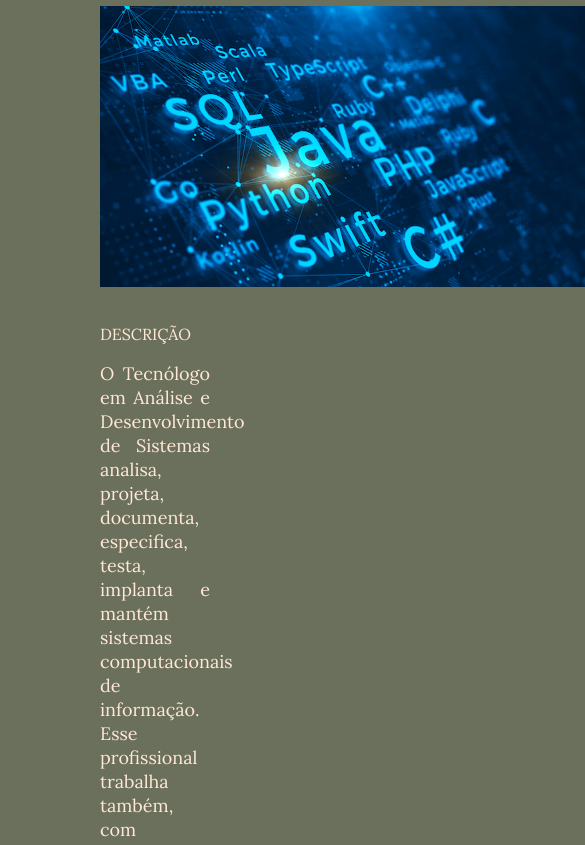
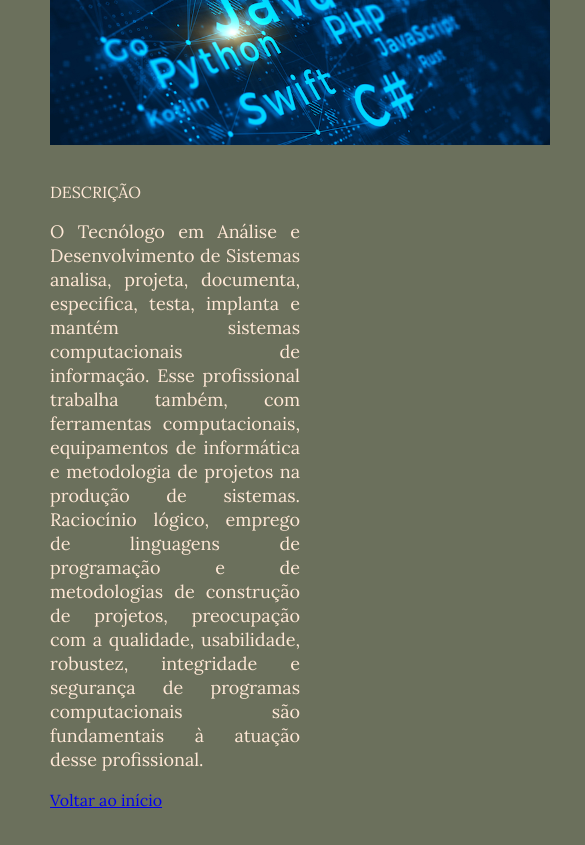
Before and after one commit to MSerbino/Portifolio, a plain HTML site: page ads.html in a window 390 px wide. Shown: the part 454-1299 px from the top of the page, 585 px wide, since content can reach past the window. Drawn offline with Linux system fonts and the light colour scheme.

Commit message:
Update style.css

```diff
--- a/css/style.css
+++ b/css/style.css
@@ -282,3 +282,8 @@
     width: 100%;
     padding: 0;
 }
+@media (max-width:400px){
+    .main {
+    padding: 20px 90px 40px 50px;
+    }
+}
```
